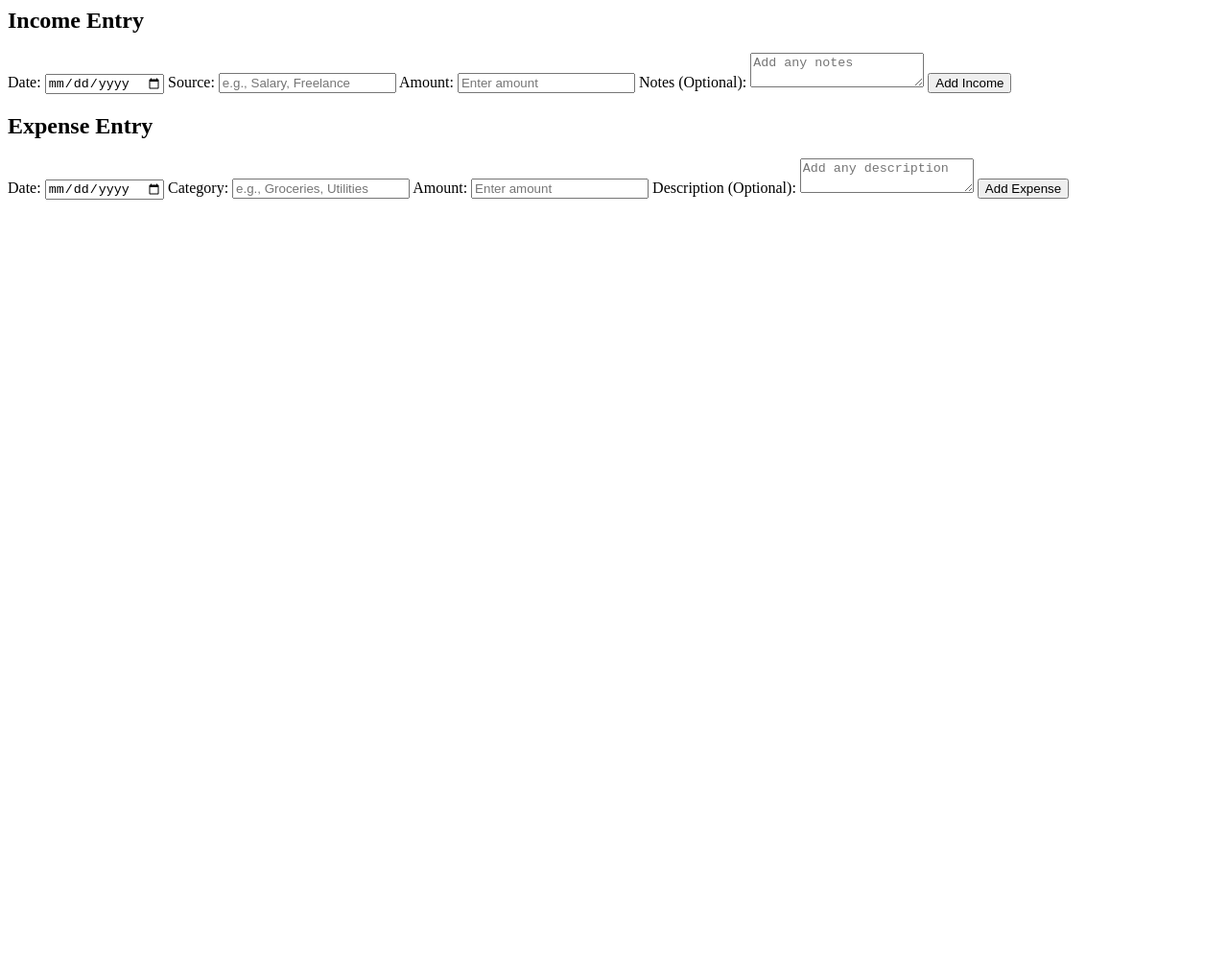
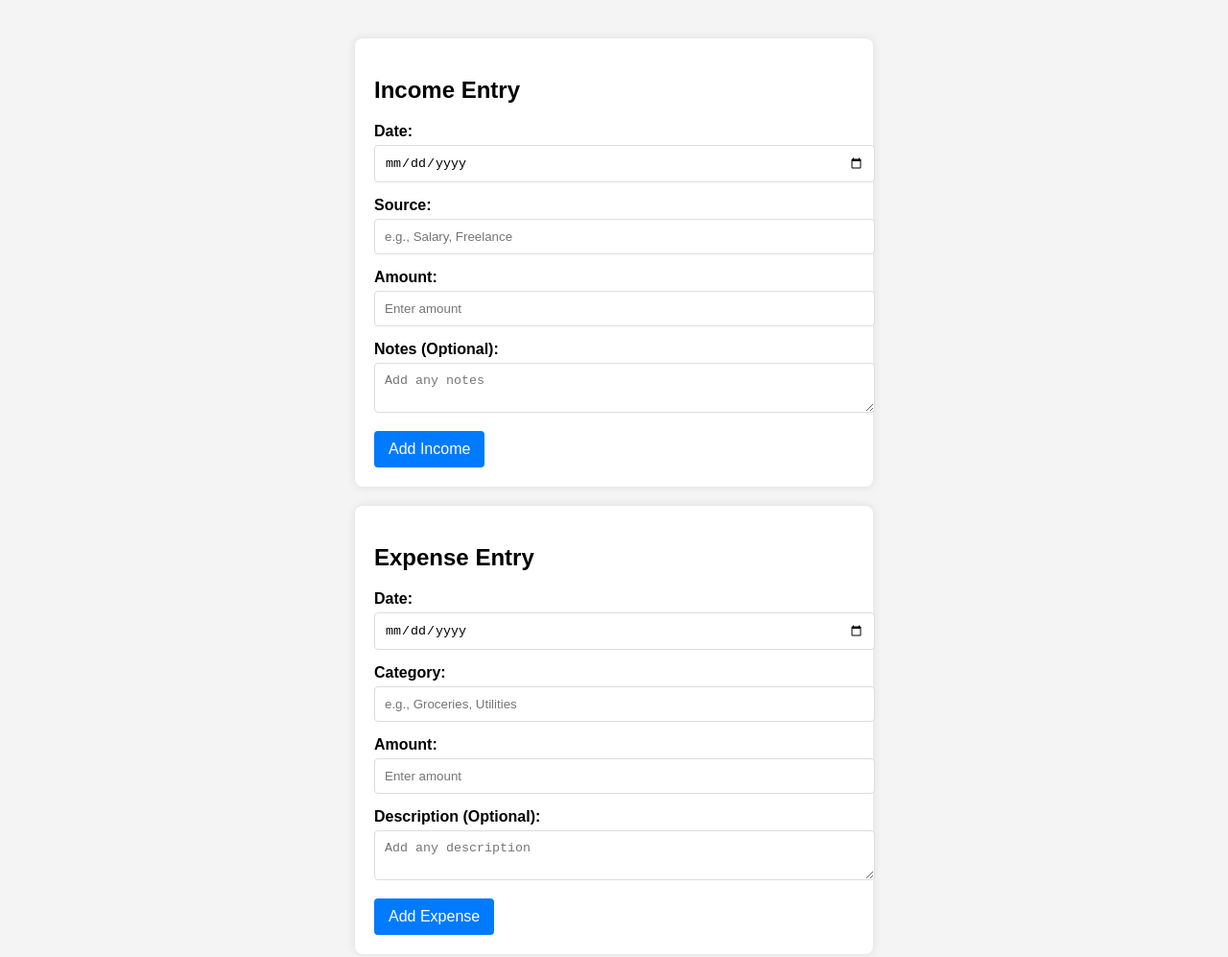
Before and after one commit to andremcorona/FinanceWebApp, a plain HTML site: page index.html in a window 1280 px wide. Shown: the whole page at 96% size. Before the commit the page ends 800 px from the top, so only its background shows below. Drawn offline with Linux system fonts and the light colour scheme.

Commit message:
Fixed index.html

```diff
--- a/index.html
+++ b/index.html
@@ -1,3 +1,13 @@
+<!DOCTYPE html>
+<html lang="en">
+<head>
+  <meta charset="UTF-8">
+  <meta name="viewport" content="width=device-width, initial-scale=1.0">
+  <title>Personal Financing Website</title>
+  <link rel="stylesheet" href="styles.css">
+</head>
+<body>
+
     <form id="income-form">
         <h2>Income Entry</h2>
         <label for="income-date">Date:</label>
@@ -32,3 +42,7 @@
 
         <button type="submit">Add Expense</button>
     </form>
+
+    <script src="scripts.js"></script>
+</body>
+</html>
```
Lines whose indentation alone changed are shown as unchanged.
